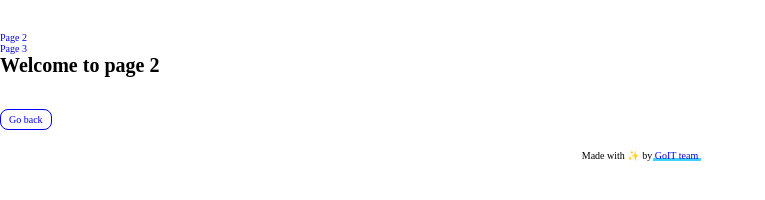
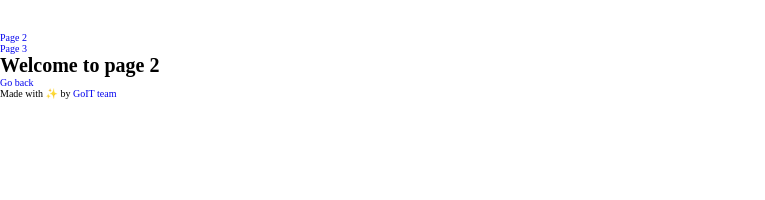
Before and after one commit to Trkcpnemre/goit-js-hw-11, a website built with Vite: page src/page-2.html in a window 1280 px wide. Shown: the whole page, without its empty margins (0-765 px from the left). Built offline with nearby package versions, Linux system fonts and the light colour scheme.

Commit message:
5. commit

```diff
--- a/src/css/styles.css
+++ b/src/css/styles.css
@@ -1,7 +1,3 @@
-@import url('./badges.css');
-@import url('./back-link.css');
-@import url('./footer.css');
-
 *,
 *::after,
 *::before {
--- a/src/main.js
+++ b/src/main.js
@@ -64,7 +64,6 @@ function displayImages(images) {
   lightbox.refresh();
 }
 
-
 form.addEventListener('submit', e => {
   e.preventDefault();
 
```
